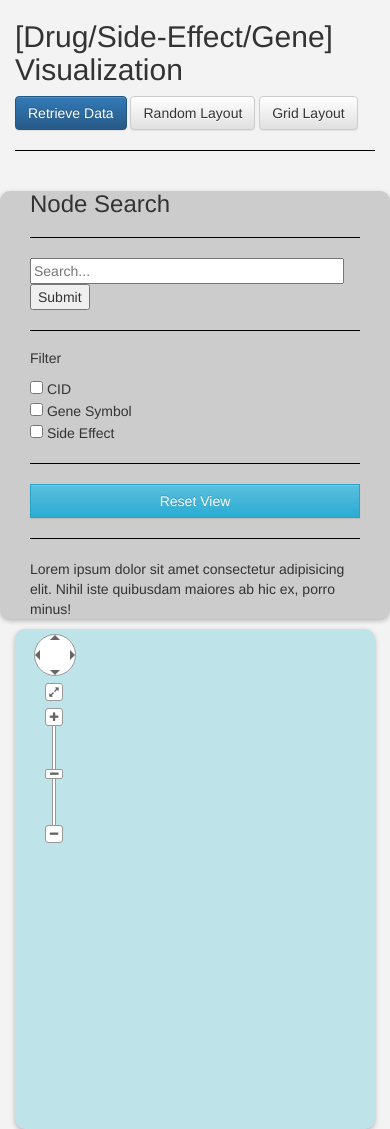
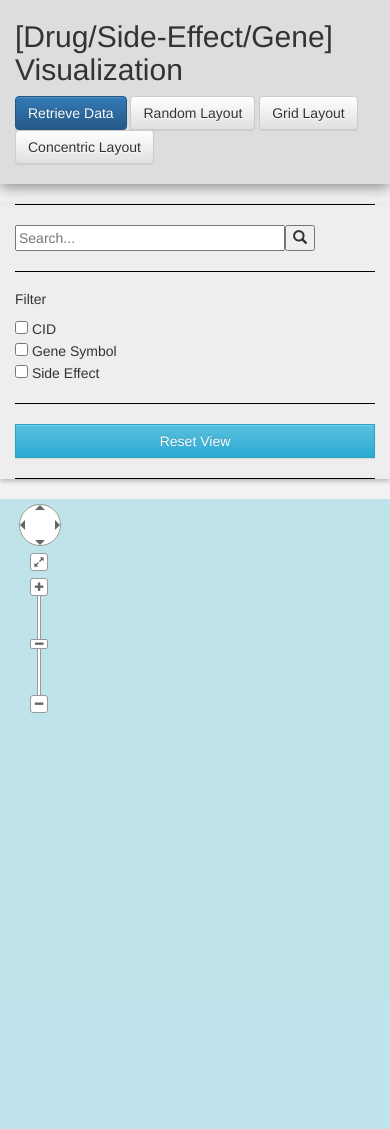
Before and after one commit to Chen-Jack/drug-data-vis, a Django app: page / in a window 390 px wide. After the commit the page ends 713 px from the top, so only its background shows below. Run offline with Django 3.2, Linux system fonts and the light colour scheme; data that the repository does not hold is empty; some libraries are stand-ins or nearby versions.

Commit message:
changed layout to be more similiar to kanji layout

```diff
--- a/data_vis/visual/templates/home.html
+++ b/data_vis/visual/templates/home.html
@@ -21,9 +21,9 @@
     <style type="text/css">
         #cy{
             background-color: rgb(190, 228, 233);
-            border-radius: 10px;
+            /* border-radius: 10px; */
             height: 500px;
-            box-shadow: 0px 2px 5px rgba(0, 0, 0, .25)
+            /* box-shadow: 0px 2px 5px rgba(0, 0, 0, .25) */
         }
         hr{
           border-color: black;
@@ -226,10 +226,26 @@
             {
               group: 'edges',
               data: {id: node.id() +'->'+ data[i][0] , target: data[i][0], source: node.id()},
+              style: {'visibility' : 'hidden'}
             }
           ]);
         };//End of for loop
-        node.closedNeighborhood().layout({name:'concentric', animate:true}).run();
+        let max_degree = node.closedNeighborhood(".gene").length;
+        console.log(max_degree);
+        node.closedNeighborhood().layout({name:'concentric', animate:true,
+          concentric: function(ele){
+            if(ele == node){
+              console.log("yea")
+              return 100;
+            }
+            else{
+              return 1;
+            }
+          },
+          levelWidth: function(nodes){
+            return parseInt(1/Math.log(max_degree)*10);
+          }
+        }).run();
 
       } //End of success function
     }); //End of side_effect ajax call
@@ -245,14 +261,30 @@
               data:{id: data[i][0], InChIKey: data[i][1], total_se: data[i][2], total_gene: data[i][3]},
               classes: 'chemical'
             },
-            // {
-            //   group: 'edges',
-            //   data: {id: node.id() + '->' + data[i][0], target: data[i][0], source: node.id()}
-            // }
+            {
+              group: 'edges',
+              data: {id: node.id() + '->' + data[i][0], target: data[i][0], source: node.id()}
+            }
           ]);
         }
         let gene_neighborhood = node.union(cy.nodes('.chemical'));
-        gene_neighborhood.layout({name:'concentric'}).run()
+        let max_degree = gene_neighborhood.length;
+        console.log(max_degree);
+        gene_neighborhood.layout({name:'concentric',
+          concentric: function(ele){
+            if(ele == node){
+              console.log("yea")
+              return 100;
+            }
+            else{
+              let random_val = parseInt(Math.random()*1000) % (parseInt(max_degree/10));
+              return random_val;
+            }
+          },
+          levelWidth: function(nodes){
+            return parseInt(1/Math.log(max_degree)*10);
+          }
+        }).run()
       } //End of success function
     }); //End of ajax
   }
@@ -260,23 +292,30 @@
 
 
 <body style="background-color:rgb(243, 243, 243)">
-  <div class = "container">
-      <h2> [Drug/Side-Effect/Gene]  Visualization</h2>
+    <div class="container-fluid" style="z-index: 30; position: relative; box-shadow: 0px 2px 15px rgba(0, 0, 0, .5); background-color: #DDD">
+      <h2 style="display: inline-block"> [Drug/Side-Effect/Gene]  Visualization</h2>
       <button class="btn btn-primary" onclick = "getChemicalData()">Retrieve Data</button>
       <button class="btn btn-default" onclick="cy.layout({name:'random', animate:true}).run()">Random Layout</button>
       <button class="btn btn-default" onclick="cy.layout({name:'grid', animate:true}).run()">Grid Layout</button>
+      <button class="btn btn-default" onclick="cy.layout({name:'concentric', animate: true,
+      concentric: function(ele){
+          let a = parseInt(Math.random()* 10);
+          return a;
+        },
+        levelWidth: function(nodes){
+          return 1;
+        }
+      }).run()">Concentric Layout</button>
+    </br></br>
       <!-- <button onclick="console.log(cy.zoom())">Zoom Level</button> -->
+    </div>
 
-      <hr>
-
+    <div class = "container-fluid">
       <div class="row">
         <!-- Left Side Bar -->
-          <div class="rounded col-sm-2 col-md-2" style="background-color:#ccc; border-radius: 10px;box-shadow: 0px 2px 5px rgba(0, 0, 0, .25)">
-              <div class="col-sm-12 col-md-12">
-              <h3>Node Search</h3>
+          <div class="rounded col-sm-3 col-md-3" style="z-index: 10; position: relative;background-color:#EEE;box-shadow: 0px 2px 5px rgba(0, 0, 0, .25)">
               <hr>
-              <input type="text" id="search_box" placeholder="Search..." style="width: 95%"></br>
-              <button onclick="searchBox()">Submit</button>
+              <input type="text" id="search_box" placeholder="Search..." style="width: 75%"><button onclick="searchBox()"><span class="glyphicon glyphicon-search"></span></button>
               <hr>
               <h5>Filter</h5>
               <input id="cid_checkbox" type="checkbox"> CID</br>
@@ -285,14 +324,11 @@
               <hr>
               <button class="btn btn-info btn-block" style="border-radius: 0" onclick="cy.reset()">Reset View</button>
               <hr>
-              <p>Lorem ipsum dolor sit amet consectetur adipisicing elit. Nihil iste quibusdam maiores ab hic ex, porro minus!</p>
-              </div>
           </div>
 
         <!-- Cytoscape Canvas -->
-          <div class="cy col-sm-10 col-md-10">
-            <div id="cy" class="cy col-sm-12 col-md-12"></div>
-          </div>
+            <div id="cy" class="cy col-sm-9 col-md-9"></div>
+
       </div>
   </div>
 
@@ -308,8 +344,8 @@
           style:{
             'background-color': '#00A',
             'shape': 'ellipse',
-            'width': 3,
-            'height': 3,
+            'width': 5,
+            'height': 5,
           },
         },
         {
@@ -317,8 +353,8 @@
           style:{
             'background-color': '#0A0',
             'shape': 'diamond',
-            'width': 2,
-            'height': 2
+            'width': 5,
+            'height': 5
           },
         },
         {
@@ -326,29 +362,34 @@
           style:{
             'background-color': '#A00',
             'shape': 'triangle',
-            'width': 2,
-            'height': 2,
+            'width': 5,
+            'height': 5,
           }
         },
         {
           selector: 'edge',
           style:{
-            width: 0.5,
+            width: 0.25,
             'line-color' : 'black',
             'target-arrow-color': 'black',
             'target-arrow-shape': 'triangle',
-            'arrow-scale': 0.5,
-            'curve-style': 'bezier'
+            'arrow-scale': 0.25,
+            'curve-style': 'bezier',
+            'line-style' : 'dashed',
           }
         }
       ],
-
-      minZoom: 0.8,
-      maxZoom: 20,
+      layout:{
+        name: 'null'
+      },
+      // minZoom: 0.8,
+      // maxZoom: 20,
       hideEdgesOnViewport: true,
       textureOnViewport: true,
 
     }); //End of cyto initalization
+
+    getChemicalData();
 
     //Cytoscape Extensions--------
     cy.panzoom();
@@ -357,7 +398,6 @@
     //Cytoscape Events-------
 
     cy.on('tap', 'node', function(event){
-      event.target.style({events: 'no'});
 
       if(event.target.hasClass('gene')){
         geneQuery(event.target);
@@ -374,7 +414,7 @@
 
     });
 
-    //QTIP events
+  //QTIP events
     cy.on('add', 'node.chemical', function(event){
       event.target.qtip({
         content: {
--- a/data_vis/visual/views.py
+++ b/data_vis/visual/views.py
@@ -75,7 +75,6 @@ def get_related_chemicals(request, *args, **kwargs):
         chem_qs = gene_obj.chemical_set.all()
 
     elif(kwargs['type'] == "side_effect"):
-        print("yes, all chemicsals related to side effect chosen")
         SE_Query = kwargs['ID']
         se_obj = SideEffect.objects.get(UMLS_CUI = SE_Query)
         chem_qs = se_obj.chemical_set.all()
```
Also changed, not shown: 1 other file.
